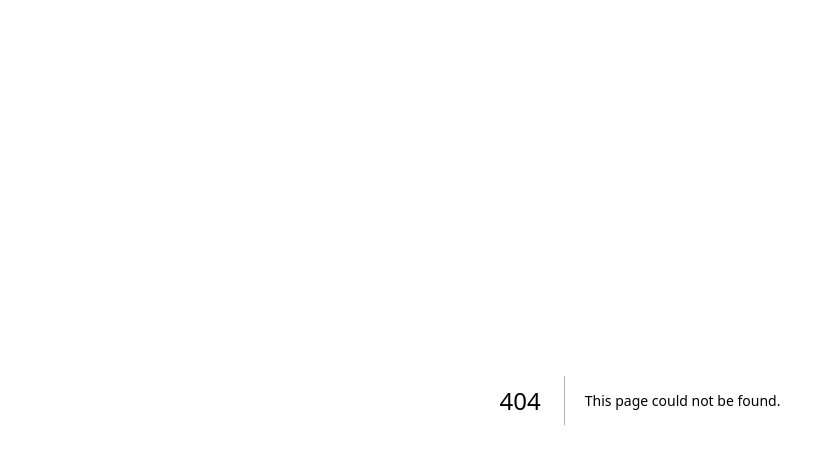
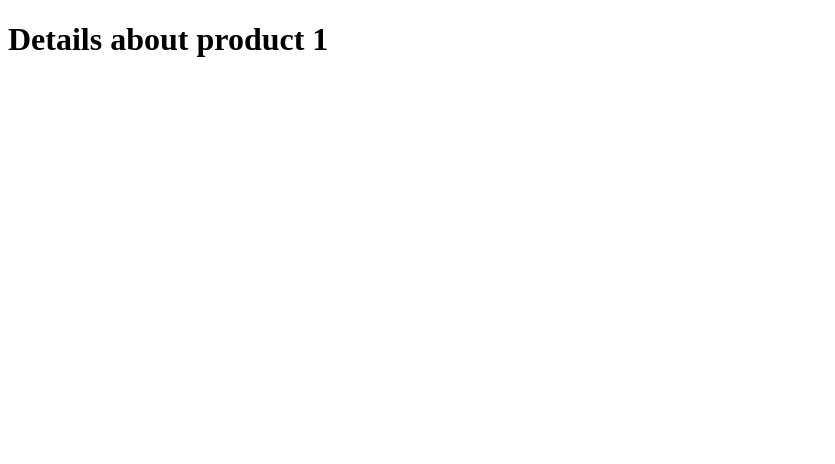
Before and after one commit to Suei43/NextJS, a Next.js app: page /product/1 in a window 1280 px wide. Before the commit this address had no page. Shown: the top 464 px of the page, without its empty margins (0-835 px from the left). Built offline with nearby package versions, Linux system fonts and the light colour scheme.

Commit message:
dynamic routes

```diff
--- /dev/null
+++ b/src/pages/product/[productid].js
@@ -0,0 +1,7 @@
+import { useRouter } from "next/router"
+
+export default function ProductDetail(){
+    const router = useRouter()
+    const productid = router.query.productid
+     return <h1>Details about product {productid}</h1>
+}
```
Also changed, not shown: src/pages/product/index.js (added, +7 -0 lines).
